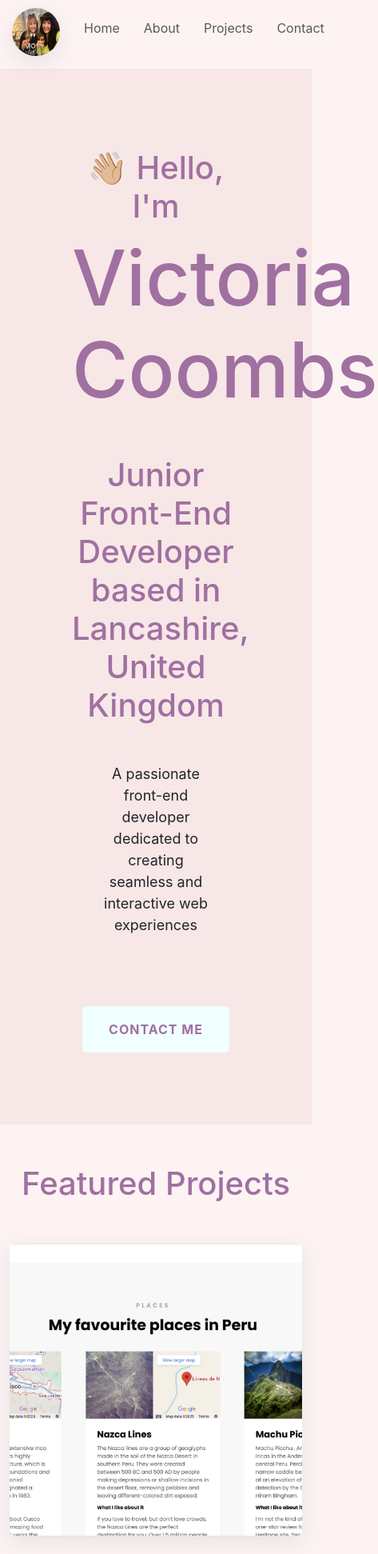
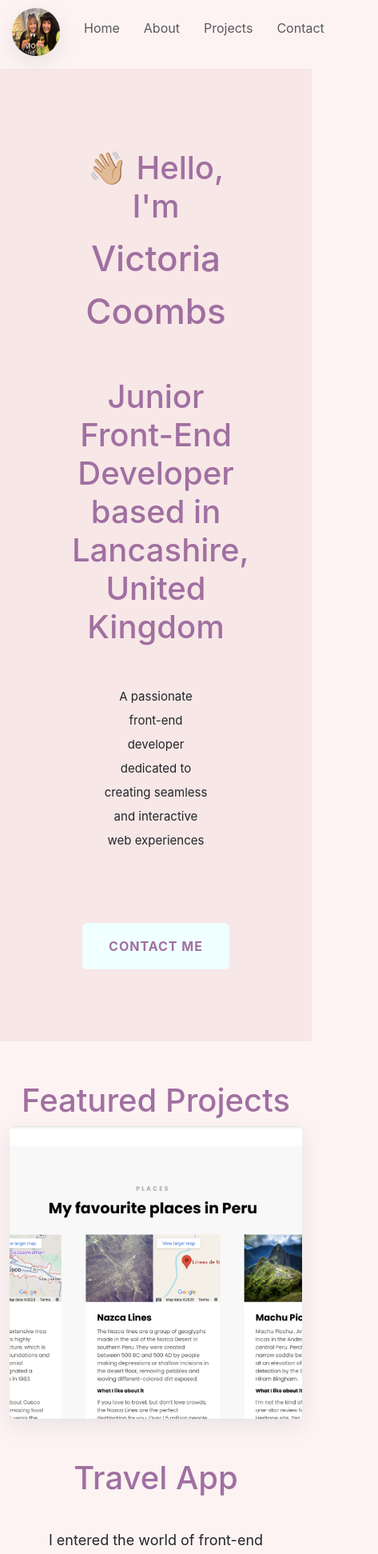
Before and after one commit to vjc1988/portfolio, a React (Create React App) app: page / in a window 390 px wide. Shown: the top 1943 px of the page at 80% size, 473 px wide, since content can reach past the window. Built offline with nearby package versions, Linux system fonts and the light colour scheme.

Commit message:
Started to make website responsive

```diff
--- a/src/Home.css
+++ b/src/Home.css
@@ -14,15 +14,12 @@ h2 {
 }
 
 .developer-statement {
+  font-size: 20px;
   text-align: center;
   padding: 40px;
 }
 
-.featured-projects {
-  margin-bottom: 50px;
-}
-
-p {
+.index-page-p {
   padding: 20px;
   font-size: 18px;
   line-height: 1.5;
@@ -91,3 +88,33 @@ p {
   padding: 15px 30px;
   transition: ease-in-out 0.3s;
 }
+
+@media (max-width: 960px) {
+  h1 {
+    font-size: 44px;
+    line-height: 1.5;
+  }
+  h2 {
+    font-size: 40px;
+  }
+
+  .developer-statement {
+    font-size: 15px;
+    line-height: 2;
+  }
+
+  .index-page-titles {
+    text-align: center;
+  }
+
+  .index-page-p {
+    text-align: center;
+  }
+  .content-container {
+    text-align: center;
+    padding: 0px;
+  }
+  .content {
+    padding: 0;
+  }
+}
```
